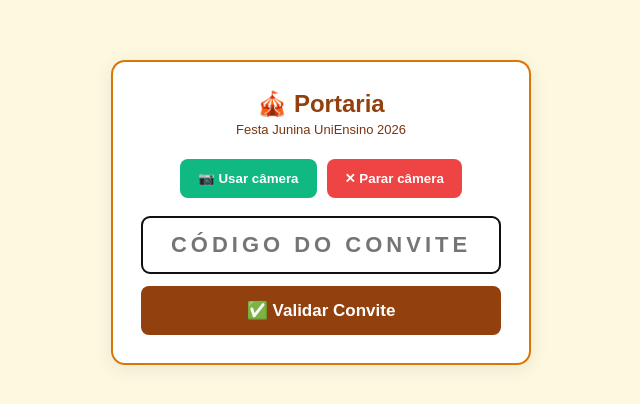
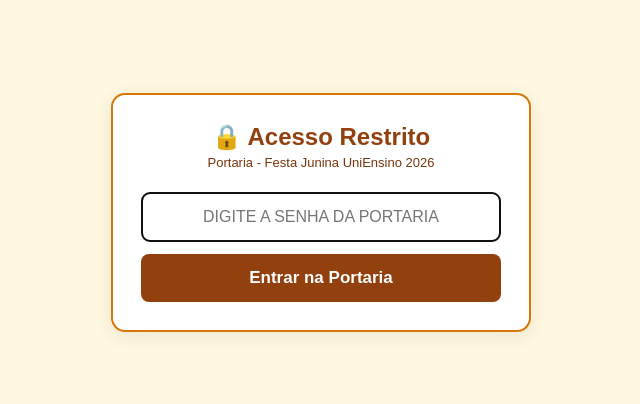
Before and after one commit to douglaskevin201/sistema-de-inscricao-e-validacao, a React (Vite) app in the folder festa-junina/: page /portaria in a window 1280 px wide. Shown: the part 188-592 px from the top of the page, without its empty margins (319-959 px from the left). Built offline with nearby package versions, Linux system fonts and the light colour scheme.

Commit message:
Update Portaria.jsx

```diff
--- a/festa-junina/src/Portaria.jsx
+++ b/festa-junina/src/Portaria.jsx
@@ -3,6 +3,13 @@ import { Html5Qrcode } from 'html5-qrcode'
 import { supabase } from './supabase'
 
 export default function Portaria() {
+  // --- CONFIGURAÇÃO DE ACESSO ---
+  const SENHA_CORRETA = 'FESTA2026' // Altere para a senha que desejar
+  const [senhaInput, setSenhaInput] = useState('')
+  const [autenticado, setAutenticado] = useState(false)
+  const [erroSenha, setErroSenha] = useState(false)
+  // ------------------------------
+
   const [codigo, setCodigo] = useState('')
   const [resultado, setResultado] = useState(null)
   const [carregando, setCarregando] = useState(false)
@@ -20,6 +27,17 @@ export default function Portaria() {
       stopScanner()
     }
   }, [])
+
+  // Função para validar a senha da portaria
+  function verificarSenha(e) {
+    e.preventDefault()
+    if (senhaInput === SENHA_CORRETA) {
+      setAutenticado(true)
+      setErroSenha(false)
+    } else {
+      setErroSenha(true)
+    }
+  }
 
   async function validarCodigo(cod) {
     const codigoFinal = cod.trim().toUpperCase()
@@ -131,6 +149,34 @@ export default function Portaria() {
     invalido: { bg:'#fee2e2', cor:'#991b1b', borda:'#ef4444', icone:'❌', msg:'CONVITE INVÁLIDO' }
   }
 
+  // --- TELA DE LOGIN (Bloqueio) ---
+  if (!autenticado) {
+    return (
+      <div style={{minHeight:'100vh',display:'flex',alignItems:'center',justifyContent:'center',padding:20,background:'#fff8e1'}}>
+        <form onSubmit={verificarSenha} style={{background:'#fff',border:'2px solid #d97706',borderRadius:14,padding:28,width:'100%',maxWidth:420,textAlign:'center',boxShadow:'0 4px 20px rgba(0,0,0,.08)'}}>
+          <h2 style={{color:'#92400e',marginBottom:4}}>🔒 Acesso Restrito</h2>
+          <p style={{color:'#78350f',fontSize:13,marginBottom:22}}>Portaria - Festa Junina UniEnsino 2026</p>
+
+          <input
+            type="password"
+            value={senhaInput}
+            onChange={e => setSenhaInput(e.target.value)}
+            placeholder="DIGITE A SENHA DA PORTARIA"
+            style={{width:'100%',padding:14,fontSize:16,border:'2px solid #d97706',borderRadius:8,textAlign:'center',marginBottom:12,boxSizing:'border-box'}}
+            autoFocus
+          />
+
+          {erroSenha && <p style={{color:'#991b1b',fontSize:14,marginBottom:12,fontWeight:'bold'}}>⚠️ Senha incorreta!</p>}
+
+          <button type="submit" style={{width:'100%',padding:14,background:'#92400e',color:'#fff',border:'none',borderRadius:8,fontSize:17,fontWeight:'bold',cursor:'pointer'}}>
+            Entrar na Portaria
+          </button>
+        </form>
+      </div>
+    )
+  }
+
+  // --- TELA DO SCANNER ORIGINAL (Só renderiza se autenticado for true) ---
   return (
     <div style={{minHeight:'100vh',display:'flex',alignItems:'center',justifyContent:'center',padding:20,background:'#fff8e1'}}>
       <div style={{background:'#fff',border:'2px solid #d97706',borderRadius:14,padding:28,width:'100%',maxWidth:420,textAlign:'center',boxShadow:'0 4px 20px rgba(0,0,0,.08)'}}>
```
